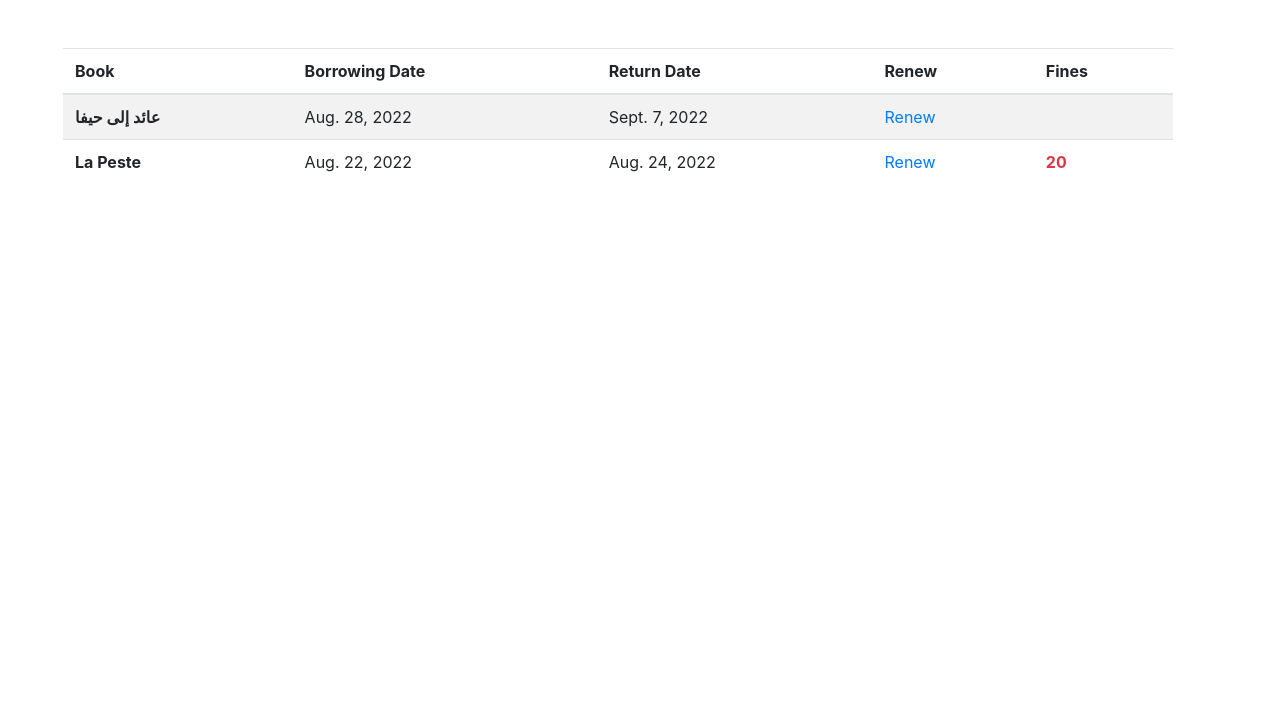
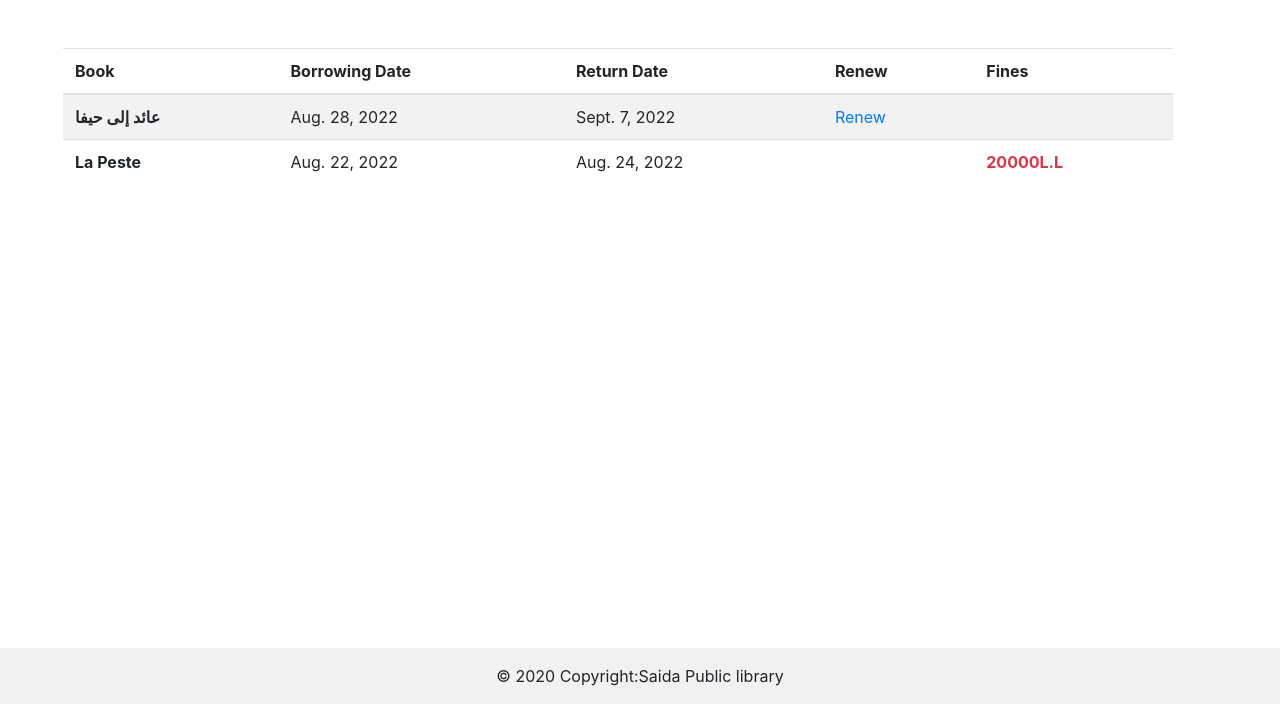
Before and after one commit to lynn-hnainy/finalProject, a Django app: page /borrowed_books/12 in a window 1280 px wide. Shown: the part 96-800 px from the top of the page. Run offline with Django 4.2, Linux system fonts and the light colour scheme; a user stored in the database is signed in; data comes from the database, SQL or seed files in the repository; both versions use the stored data as it was after the commit; some libraries are stand-ins or nearby versions.

Commit message:
Add footer anf fix fines issues

```diff
--- a/library/adminPanel/templates/user_books.html
+++ b/library/adminPanel/templates/user_books.html
@@ -32,6 +32,9 @@
                 </h6>
 
             </div>
+            {% if book.fines > 0 %}
+            <div class="alert alert-danger" role="alert">Fines:{{book.fines}}L.L</div>
+            {% endif %}
             <a href="{% url 'return_book' book.book.id book.user.id %}" class="btn btn-primary m-2">Returned</a>
     </div>
         {% endfor %}
--- a/library/books/templates/base.html
+++ b/library/books/templates/base.html
@@ -28,6 +28,13 @@
           {% block content %} <!--block of name content-->
           {% endblock %}
         </div>
+        <footer class="fixed-bottom fixed-bottombg-light text-center text-lg-start">
+          <!-- Copyright -->
+          <div class="text-center p-3" style="background-color: #f1f1f1;">
+            © 2020 Copyright:Saida Public library
+          </div>
+          <!-- Copyright -->
+        </footer>
     <!-- Optional JavaScript -->
     <!-- jQuery first, then Popper.js, then Bootstrap JS -->
     <script src="https://code.jquery.com/jquery-3.2.1.slim.min.js" integrity="sha384-KJ3o2DKtIkvYIK3UENzmM7KCkRr/rE9/Qpg6aAZGJwFDMVNA/GpGFF93hXpG5KkN" crossorigin="anonymous"></script>
--- a/library/booksTransaction/models.py
+++ b/library/booksTransaction/models.py
@@ -29,7 +29,7 @@ class Borrowing(models.Model):
 
     @property
     def fines(self):
-        return ((datetime.date.today()-self.return_date).days)*5
+        return ((datetime.date.today()-self.return_date).days)*5*1000
 
 class Reservation(models.Model):
     book=models.ForeignKey(Book,on_delete=models.CASCADE)
--- a/library/booksTransaction/templates/borrowed.html
+++ b/library/booksTransaction/templates/borrowed.html
@@ -17,13 +17,13 @@
                 <td>{{book.borrow_date}}</td>
                 <td>{{book.return_date}}</td>
                 <td>
-                    {% if not book.renew_borrowing %}
+                    {% if not book.renew_borrowing and book.fines < 0 %}
                         <a href="{% url 'renew_borrowing' book.book.id book.user.id %}"">Renew</a>
                     {% endif %}
                 </td>
                 <td>
                     {% if book.fines > 0 %}
-                        <p class="font-weight-bold text-danger">{{book.fines}}</p>
+                        <p class="font-weight-bold text-danger">{{book.fines}}L.L</p>
                     {% endif %}
                 </td>
             </tr>
```
Also changed, not shown: library/db.sqlite3.
